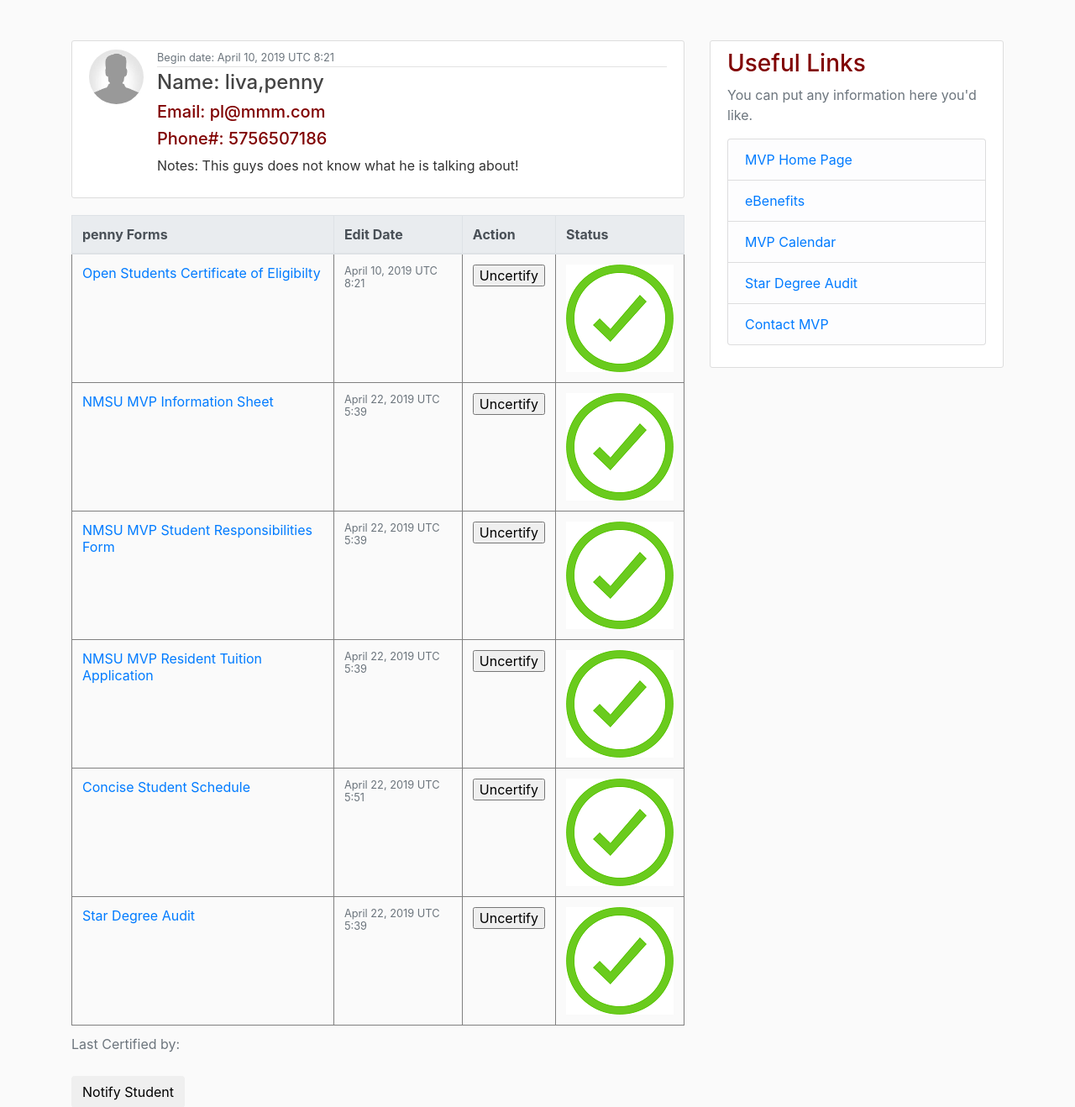
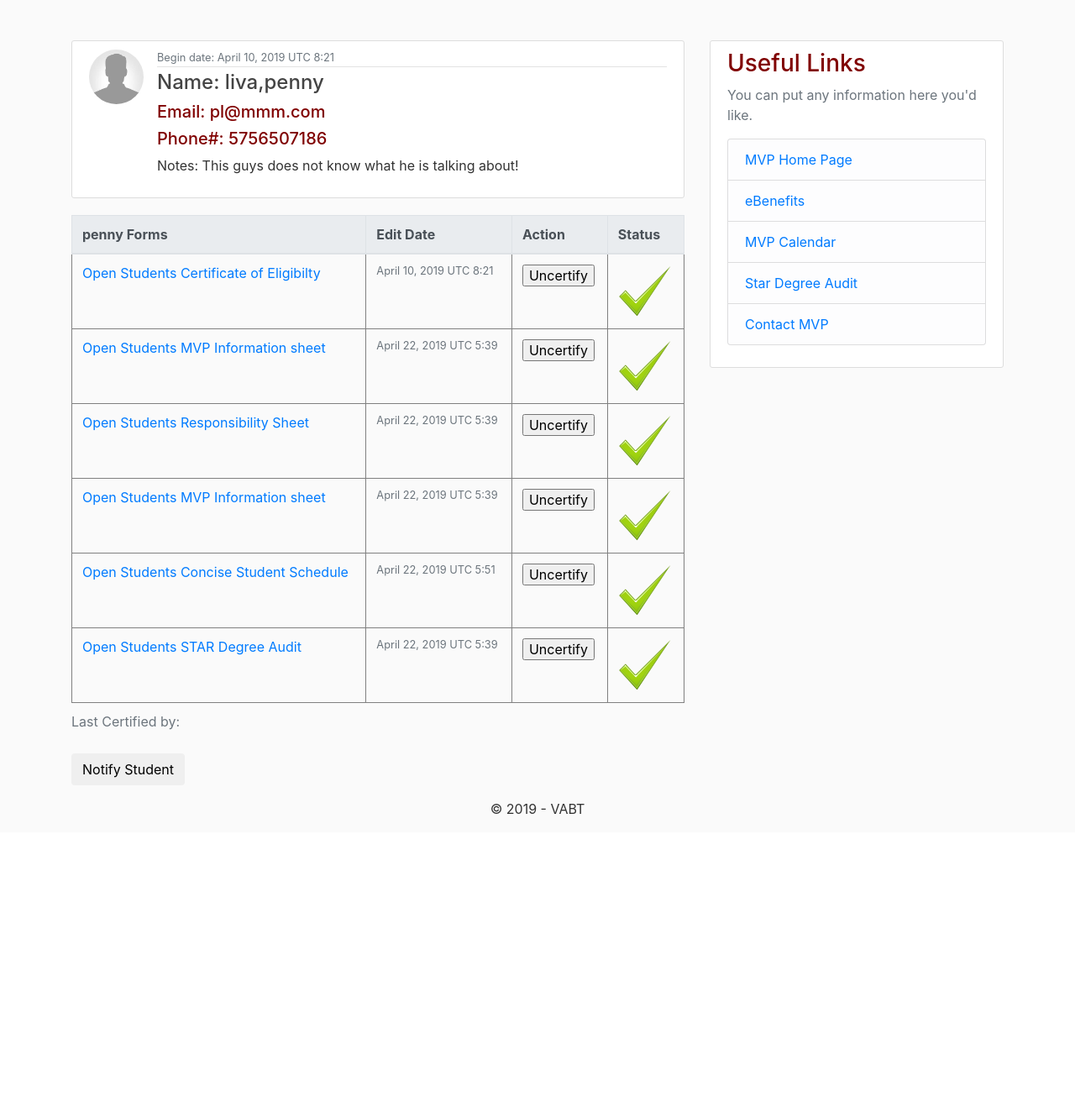
Before and after one commit to McGovern95/VABT, a Django app: a page that uses VABT/dashboard/templates/dashboard/user_posts.html in a window 1280 px wide. Shown: the part 56-1374 px from the top of the page at 84% size. After the commit the page ends 1025 px from the top, so only its background shows below. Run offline with Django 3.2, Linux system fonts and the light colour scheme; data comes from the database, SQL or seed files in the repository; some libraries are stand-ins or nearby versions.

Commit message:
file looking

```diff
--- a/VABT/dashboard/templates/dashboard/user_posts.html
+++ b/VABT/dashboard/templates/dashboard/user_posts.html
@@ -41,52 +41,58 @@
             <td>
                 <form method="get">
 
-                    <input type="submit" {% if post.Certificate_of_eligibility == False %} value="Certify" {% endif %} {% if post.Certificate_of_eligibility == True %} value="Uncertify" {% endif %} name="boolcoecert" />
+                    <input type="submit" {% if post.Certificate_of_eligibility == False %} value="Certify" {%else%} value="Uncertify" {% endif %} name="boolcoecert" />
 
                 </form>
             </td>
-            <td>{% if post.Certificate_of_eligibility == False %} <img src="/media/red_check.png">{% endif %} {% if post.Certificate_of_eligibility == True %} <img src="/media/green_check.png">{% endif %}</td>
+            <td>{% if post.Certificate_of_eligibility == False %} <img src="/media/red_check.png">{% else %} <img src="/media/green_check.png">{% endif %}</td>
         </tr>
         <tr>
-        <td><a href="https://mvp.nmsu.edu/files/2018/09/MVP-Information-Sheet.pdf">NMSU MVP Information Sheet</a></td>
+        {%if post.student.userextended.MVP_info_sheet == null %}
+            <th>Student has not uploaded MVP Information Sheet</th>
+        {%else%}
+            <td><a href="/media/{{post.student.userextended.MVP_info_sheet}}" target="_blank">Open Students MVP Information sheet</a></td>
+        {%endif %}
         <td><small class="text-muted">{{ post.date_info|date:"F d, Y T g:i" }}</small></td>
         <td><form method="get">
 
-                    <input type="submit" {% if post.MVP_information_sheet == False %} value="Certify"{% endif %} {% if post.MVP_information_sheet == True %} value="Uncertify"{% endif %} name="boolinfocert"  />
+                    <input type="submit" {% if post.MVP_information_sheet == False %} value="Certify" {% else %} value="Uncertify"{% endif %} name="boolinfocert"  />
 
             </form>
         </td>
-        <td>{% if post.MVP_information_sheet == False %} <img src="/media/red_check.png">{% endif %} {% if post.MVP_information_sheet == True %} <img src="/media/green_check.png">{% endif %}</td>
+        <td>{% if post.MVP_information_sheet == False %} <img src="/media/red_check.png"> {% else %} <img src="/media/green_check.png">{% endif %}</td>
 
         </tr>
         <tr>
-                {%if post.student.userextended.chapter == '30' or post.student.userextended.chapter == '1606' or post.student.userextended.chapter == '35' %}
-                    <td><a href="https://mvp.nmsu.edu/files/2018/06/Ch_30_1606_1607_35_Student_Responsibilities.pdf">NMSU MVP Student Responsibilities Form</a></td>
-                {% elif post.student.userextended.chapter == '31' %}
-                    <td><a href="https://mvp.nmsu.edu/files/2018/06/Ch_31_Student_Responsibilities.pdf">NMSU MVP Student Responsibilities Form</a></td>
-                {%else%}
-                    <td><a href="https://mvp.nmsu.edu/files/2018/06/Ch_33_Student_Responsibilities.pdf">NMSU MVP Student Responsibilities Form</a></td>
-                {%endif%}
+            {%if post.student.userextended.stud_respon == null %}
+                <th>Student has not uploaded Student Responsibilty sheet</th>
+            {%else%}
+                <td><a href="/media/{{post.student.userextended.stud_respon}}" target="_blank">Open Students Responsibility Sheet</a></td>
+            {%endif %}
         <td><small class="text-muted">{{ post.date_respo|date:"F d, Y T g:i" }}</small></td>
         <td><form method="get" >
 
-                    <input type="submit" {% if post.Student_responsibility == False %} value="Certify"{% endif %} {% if post.Student_responsibility == True %} value="Uncertify"{% endif %} name="boolrespcert"  />
+                    <input type="submit" {% if post.Student_responsibility == False %} value="Certify" {%else%} value="Uncertify"{% endif %} name="boolrespcert"  />
 
             </form>
         </td>
-        <td>{% if post.Student_responsibility == False %} <img src="/media/red_check.png">{% endif %} {% if post.Student_responsibility == True %} <img src="/media/green_check.png">{% endif %}</td>
+        <td>{% if post.Student_responsibility == False %} <img src="/media/red_check.png"> {% else %} <img src="/media/green_check.png">{% endif %}</td>
 
         </tr>
             <tr>
-        <td><a href="https://mvp.nmsu.edu/files/2018/08/MVP_Waiver.pdf">NMSU MVP Resident Tuition Application </a></td>
+        {%if post.student.userextended.resid_tuit_app == null %}
+            <th>Student has not uploaded Resident Tuition Application</th>
+        {%else%}
+            <td><a href="/media/{{post.student.userextended.resid_tuit_app}}" target="_blank">Open Students MVP Information sheet</a></td>
+        {%endif %}
         <td><small class="text-muted">{{ post.date_tuition|date:"F d, Y T g:i" }}</small></td>
         <td><form method="get" >
 
-                    <input type="submit" {% if post.Resident_tuition_app == False %} value="Certify"{% endif %} {% if post.Resident_tuition_app == True %} value="Uncertify"{% endif %} name="booltuition"  />
+                    <input type="submit" {% if post.Resident_tuition_app == False %} value="Certify" {% else %} value="Uncertify"{% endif %} name="booltuition"  />
 
             </form>
         </td>
-        <td>{% if post.Resident_tuition_app == False %} <img src="/media/red_check.png">{% endif %} {% if post.Resident_tuition_app == True %} <img src="/media/green_check.png">{% endif %}</td>
+        <td>{% if post.Resident_tuition_app == False %} <img src="/media/red_check.png"> {% else %} <img src="/media/green_check.png">{% endif %}</td>
 
         </tr>
 
@@ -94,26 +100,34 @@
    <!-- {% if post.student.userextended.chapter == '33' or post.student.userextended.chapter == '30' or post.student.userextended.chapter == '35' or post.student.userextended.chapter == '35' %} -->
 
                 <tr>
-                    <td><a href="https://my.nmsu.edu">Concise Student Schedule</a></td>
+            {%if post.student.userextended.conc_stud_sched == null %}
+                <th>Student has not uploaded MVP Information Sheet</th>
+            {%else%}
+                <td><a href="/media/{{post.student.userextended.conc_stud_sched}}" target="_blank">Open Students Concise Student Schedule</a></td>
+            {%endif %}
                     <td><small class="text-muted">{{ post.date_concise|date:"F d, Y T g:i" }}</small></td>
                     <td>
                     <form method="get" >
-                        <input type="submit" {% if post.Concise_student_schedule == False %} value="Certify"{% endif %} {% if post.Concise_student_schedule == True %} value="Uncertify"{% endif %} name="boolconcise"  />
+                        <input type="submit" {% if post.Concise_student_schedule == False %} value="Certify"{% else %} value="Uncertify"{% endif %} name="boolconcise"/>
                      </form>
                     </td>
-                    <td>{% if post.Concise_student_schedule == False %} <img src="/media/red_check.png">{% endif %} {% if post.Concise_student_schedule == True %} <img src="/media/green_check.png">{% endif %}</td>
+                    <td>{% if post.Concise_student_schedule == False %} <img src="/media/red_check.png">{% else %} <img src="/media/green_check.png">{% endif %}</td>
 
 
                 </tr>
             <tr>
-            <td><a href="https://degreeaudit.nmsu.edu/">Star Degree Audit</a></td>
+            {%if post.student.userextended.star_deg_audit == null %}
+            <th>Student has not uploaded their STAR Degree Audit</th>
+            {%else%}
+            <td><a href="/media/{{post.student.userextended.star_deg_audits}}" target="_blank">Open Students STAR Degree Audit</a></td>
+            {%endif %}
             <td><small class="text-muted">{{ post.date_audit|date:"F d, Y T g:i" }}</small></td>
             <td>
             <form method="get" >
-                        <input type="submit" {% if post.Star_degree_audit == False %} value="Certify"{% endif %} {% if post.Star_degree_audit == True %} value="Uncertify"{% endif %} name="boolaudit"  />
+                        <input type="submit" {% if post.Star_degree_audit == False %} value="Certify"{% else %} value="Uncertify"{% endif %} name="boolaudit"  />
             </form>
             </td>
-            <td>{% if post.Star_degree_audit == False %} <img src="/media/red_check.png">{% endif %} {% if post.Star_degree_audit == True %} <img src="/media/green_check.png">{% endif %}</td>
+            <td>{% if post.Star_degree_audit == False %} <img src="/media/red_check.png">{% else %} <img src="/media/green_check.png">{% endif %}</td>
 
             </tr>
     </table>
```
Also changed, not shown: VABT/dashboard/templates/dashboard/student_home.html (+16 -16 lines), VABT/media/green_check.png, VABT/media/red_check.png, 3 other files.
